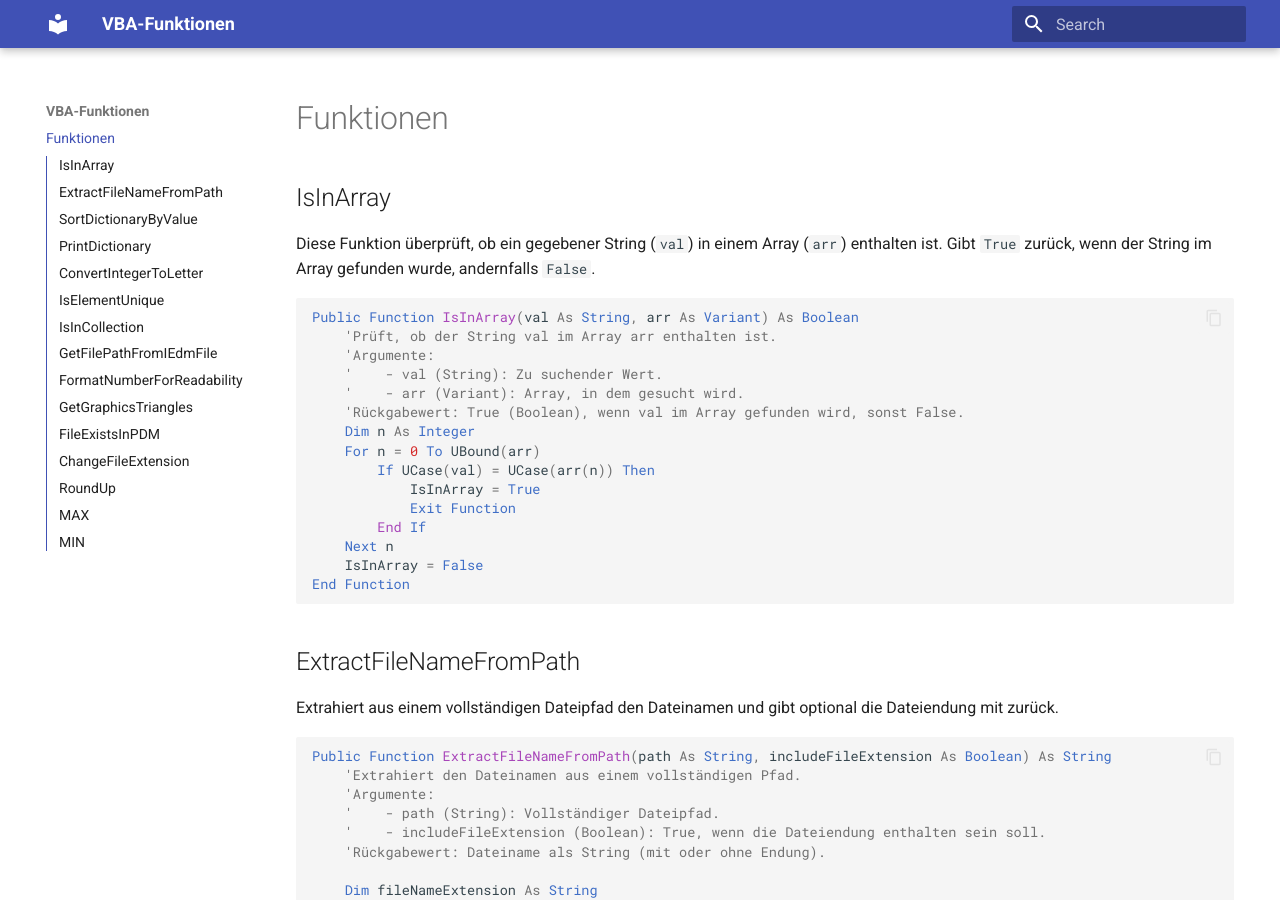
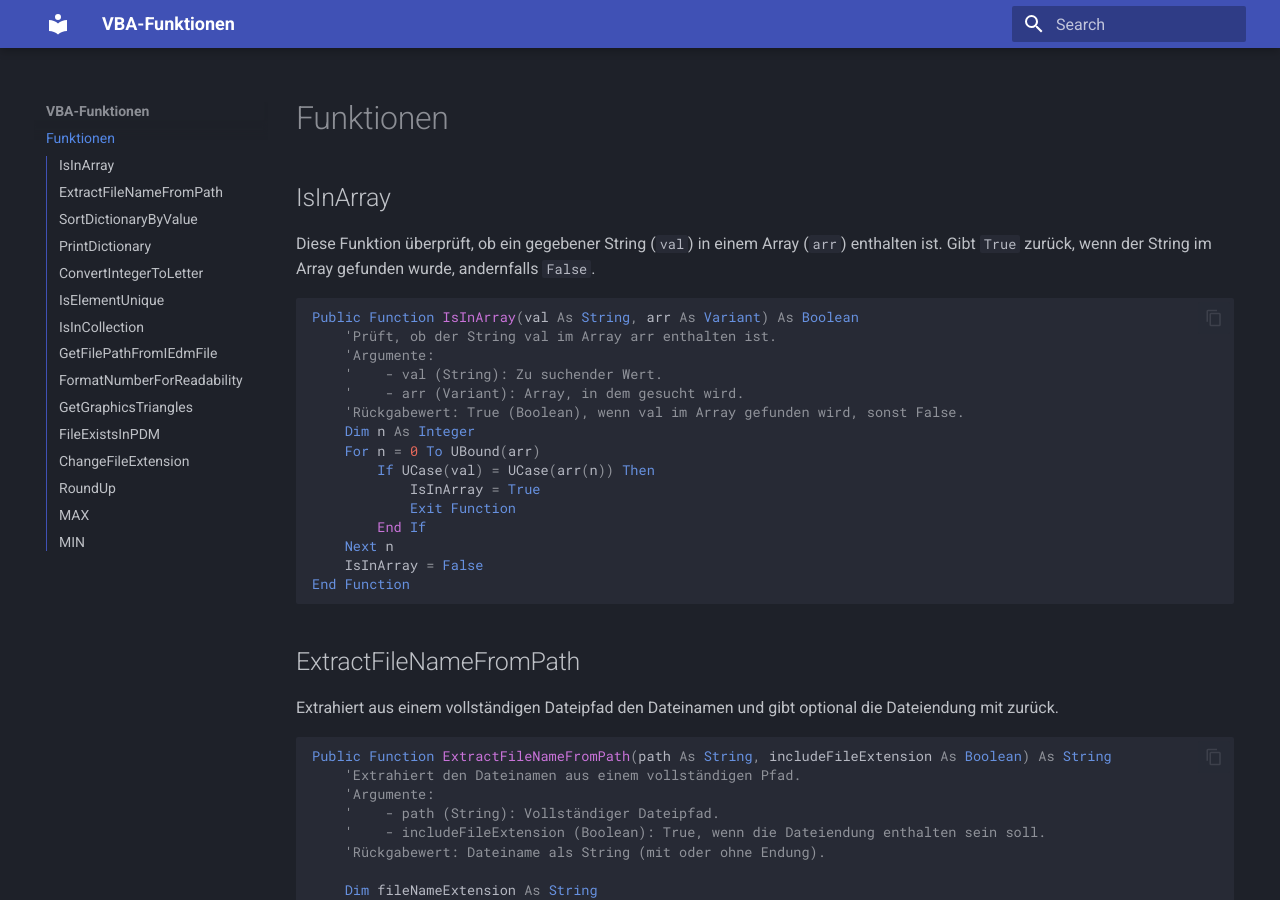
Before and after one commit to marino222/VBA-Library, an MkDocs documentation site: the page built from docs/index.md, in a window 1280 px wide and 900 px high. Built offline with MkDocs 1.6.1 and Material for MkDocs 9.7.7, drawn with Linux system fonts in a browser that asks for light colours.

Commit message:
Update mkdocs.yml

```diff
--- a/mkdocs.yml
+++ b/mkdocs.yml
@@ -4,6 +4,10 @@ use_directory_urls: false
 
 theme:
   name: material
+  palette:
+    - scheme: slate
+      primary: indigo
+      accent: indigo
   features:
     - navigation.instant
     - toc.integrate
```
